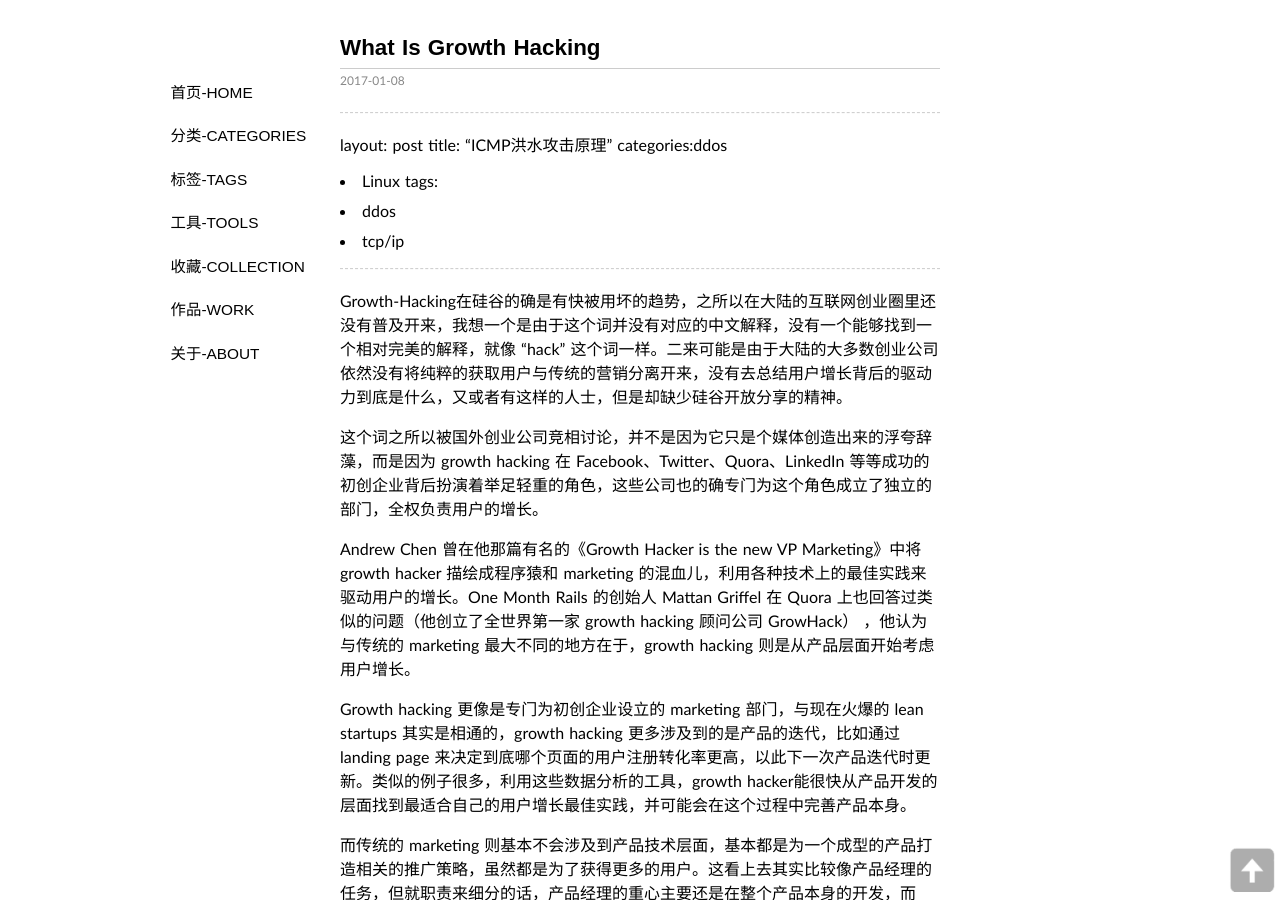
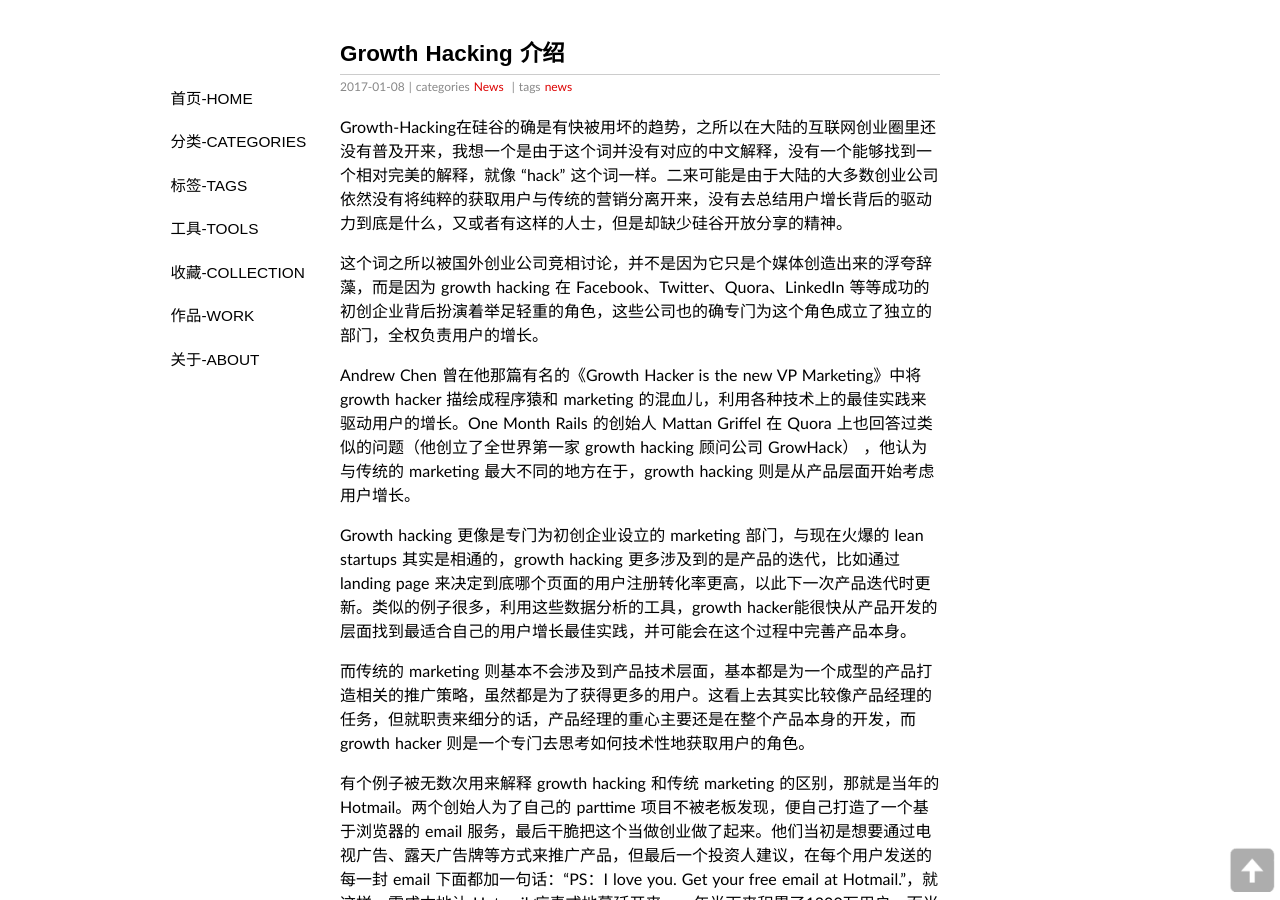
Before and after one commit to lizhihao/lizhihao.github.io, a Jekyll site: the page built from _posts/2017-01-08-what-is-growth-hacking.md, in a window 1280 px wide and 900 px high. Built offline with Jekyll 4.4.1, drawn with Linux system fonts in a browser that asks for light colours; some web fonts are replaced; our own code applies the rules of GitHub Pages for plain Markdown files; Markdown is read by kramdown in place of the engine named in the settings; comment, search, counter and statistics services are not loaded.

Commit message:
update format

```diff
--- a/_posts/2017-01-08-what-is-growth-hacking.md
+++ b/_posts/2017-01-08-what-is-growth-hacking.md
@@ -1,13 +1,10 @@
-
 ---
 layout: post
-title: "ICMP洪水攻击原理"
-categories:ddos
-- Linux
+title: "Growth Hacking 介绍"
+categories:
+- News
 tags:
-- ddos
-- tcp/ip
-
+- news
 
 ---
 
```
